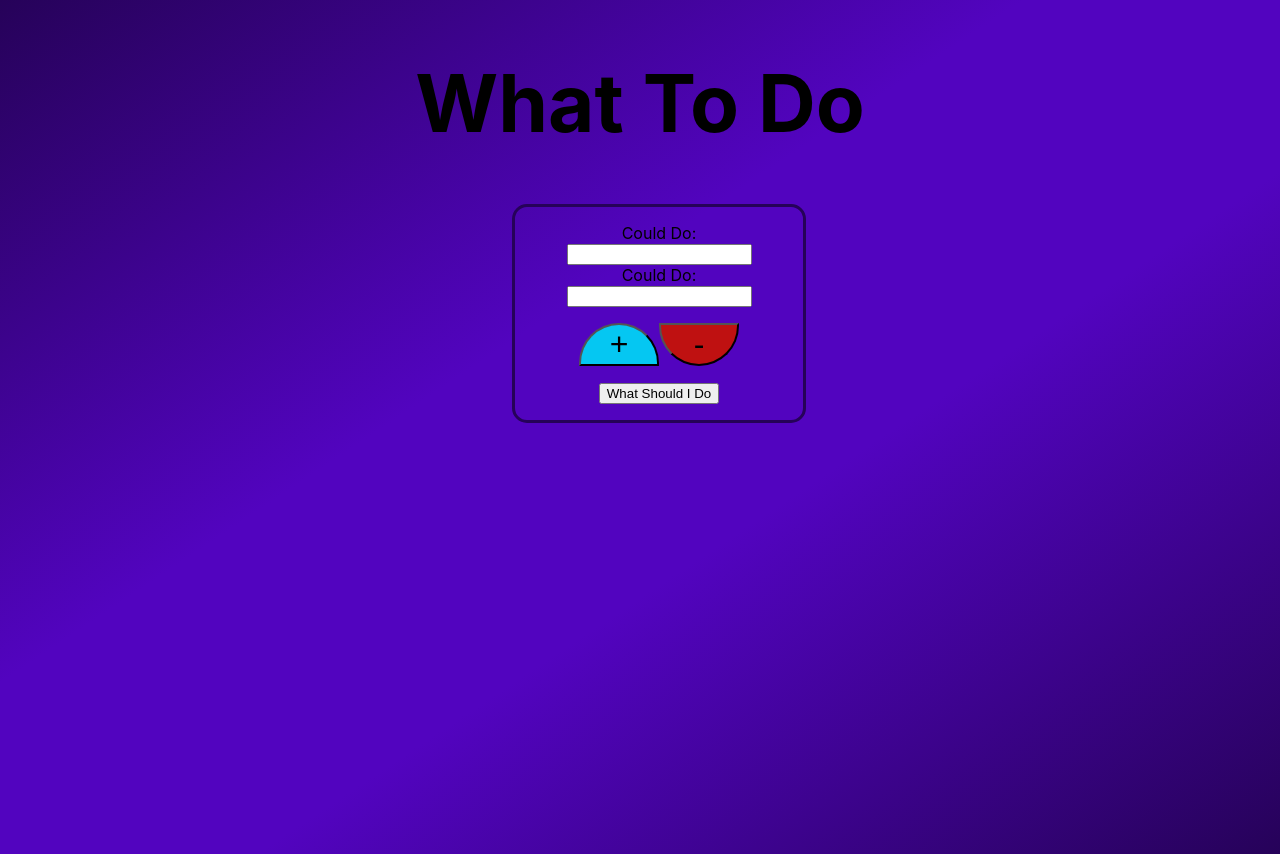
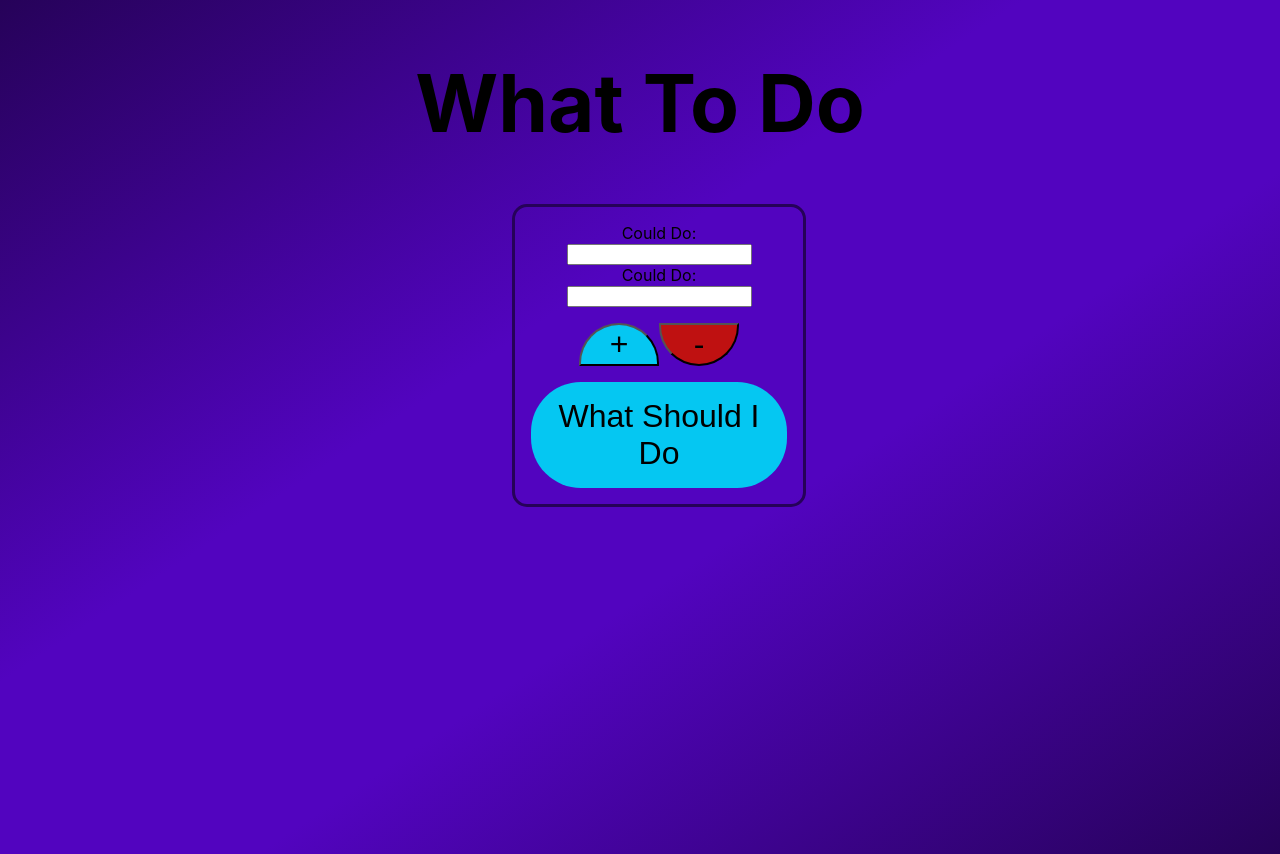
Before and after one commit to BaseBenjamin13/What-To-Do, a React (Create React App) app: page / in a window 1280 px wide. Built offline with nearby package versions, Linux system fonts and the light colour scheme.

Commit message:
styling submit btn

```diff
--- a/src/style/CouldDo.css
+++ b/src/style/CouldDo.css
@@ -36,6 +36,15 @@
     border-top-right-radius: 0px;
     border-top-left-radius: 0px;
 }
-.add-input-btn:hover, .remove-input-btn:hover {
+
+.submit-btn {
+    background-color: #05C7F2;
+    font-size: 2rem;
+    padding: 1rem;
+    border: 5px  #260259;
+    border-radius: 50px;
+}
+
+.add-input-btn:hover, .remove-input-btn:hover, .submit-btn:hover {
     border-style: inset;
 }
```
